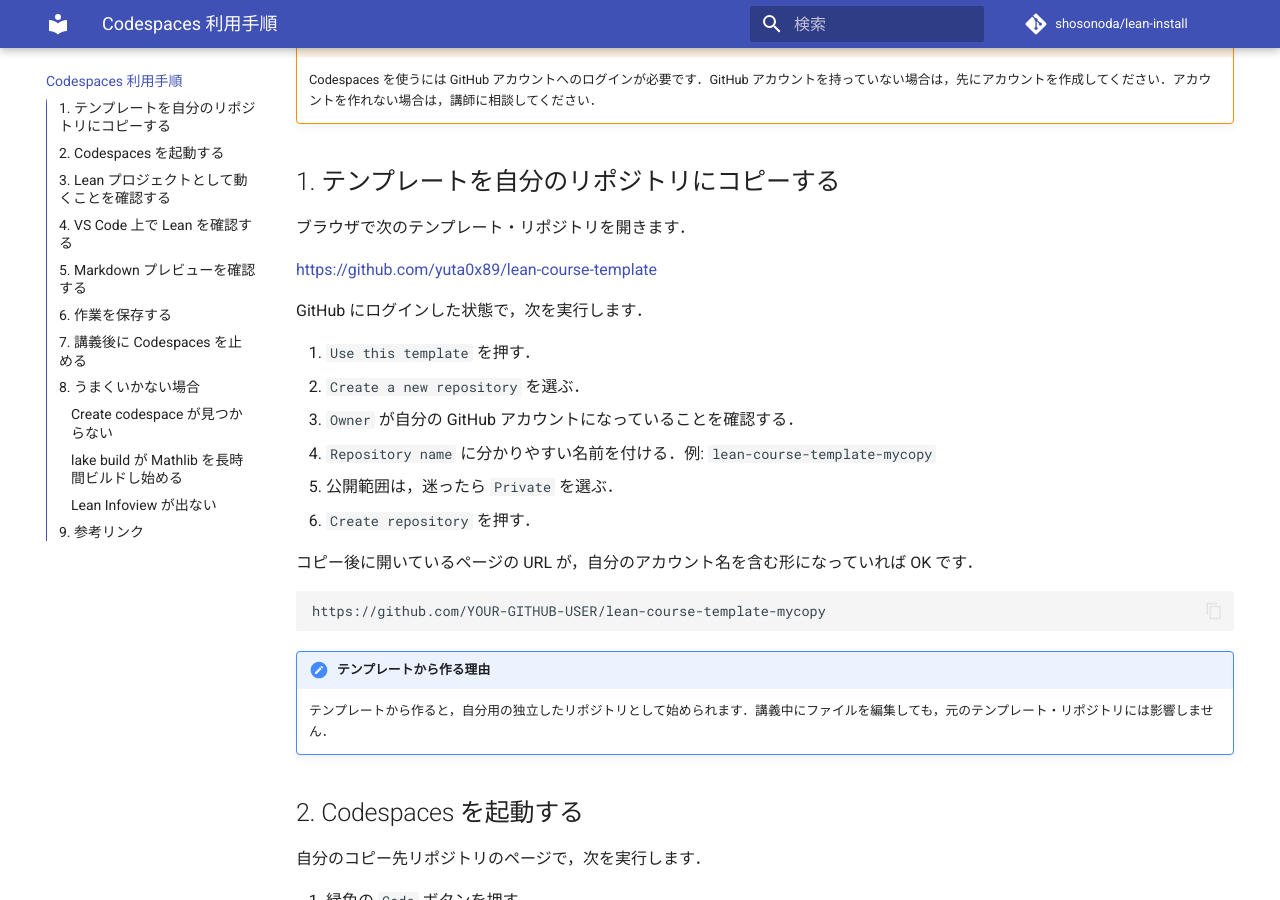
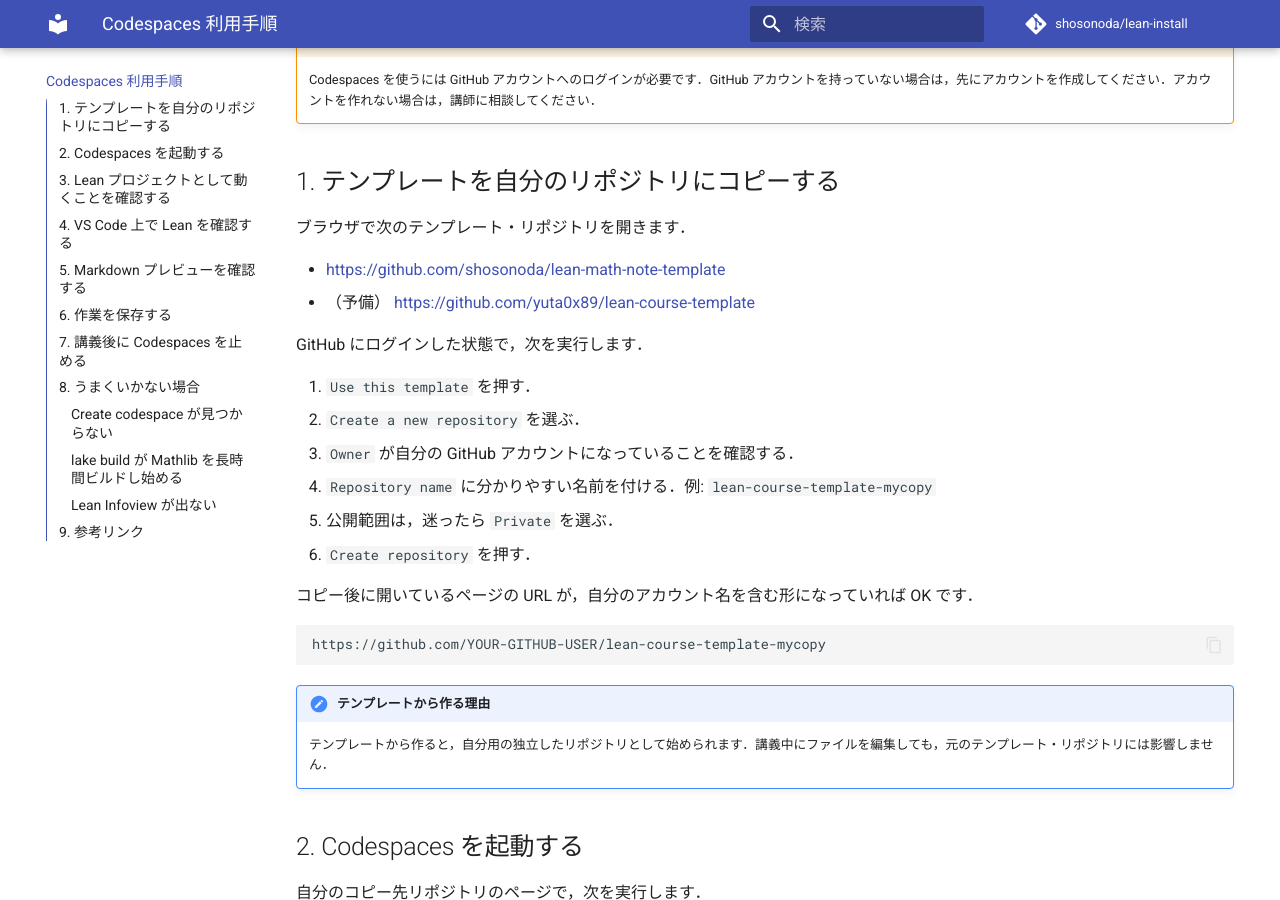
Before and after one commit to shosonoda/lean-install, an MkDocs documentation site: the page built from docs/codespaces.md, in a window 1280 px wide and 900 px high, scrolled down 346 px. Built offline with MkDocs 1.6.1 and Material for MkDocs 9.7.7, drawn with Linux system fonts in a browser that asks for light colours; comment, search, counter and statistics services are not loaded.

Commit message:
Sync public docs from lean-install-dev (8227553)

```diff
--- a/docs/codespaces.md
+++ b/docs/codespaces.md
@@ -11,7 +11,8 @@
 
 ブラウザで次のテンプレート・リポジトリを開きます．
 
-[https://github.com/yuta0x89/lean-course-template](https://github.com/yuta0x89/lean-course-template)
+- <https://github.com/shosonoda/lean-math-note-template>
+- （予備） <https://github.com/yuta0x89/lean-course-template>
 
 GitHub にログインした状態で，次を実行します．
 
```
Also changed, not shown: docs/pics/chrome-split.png (added).
